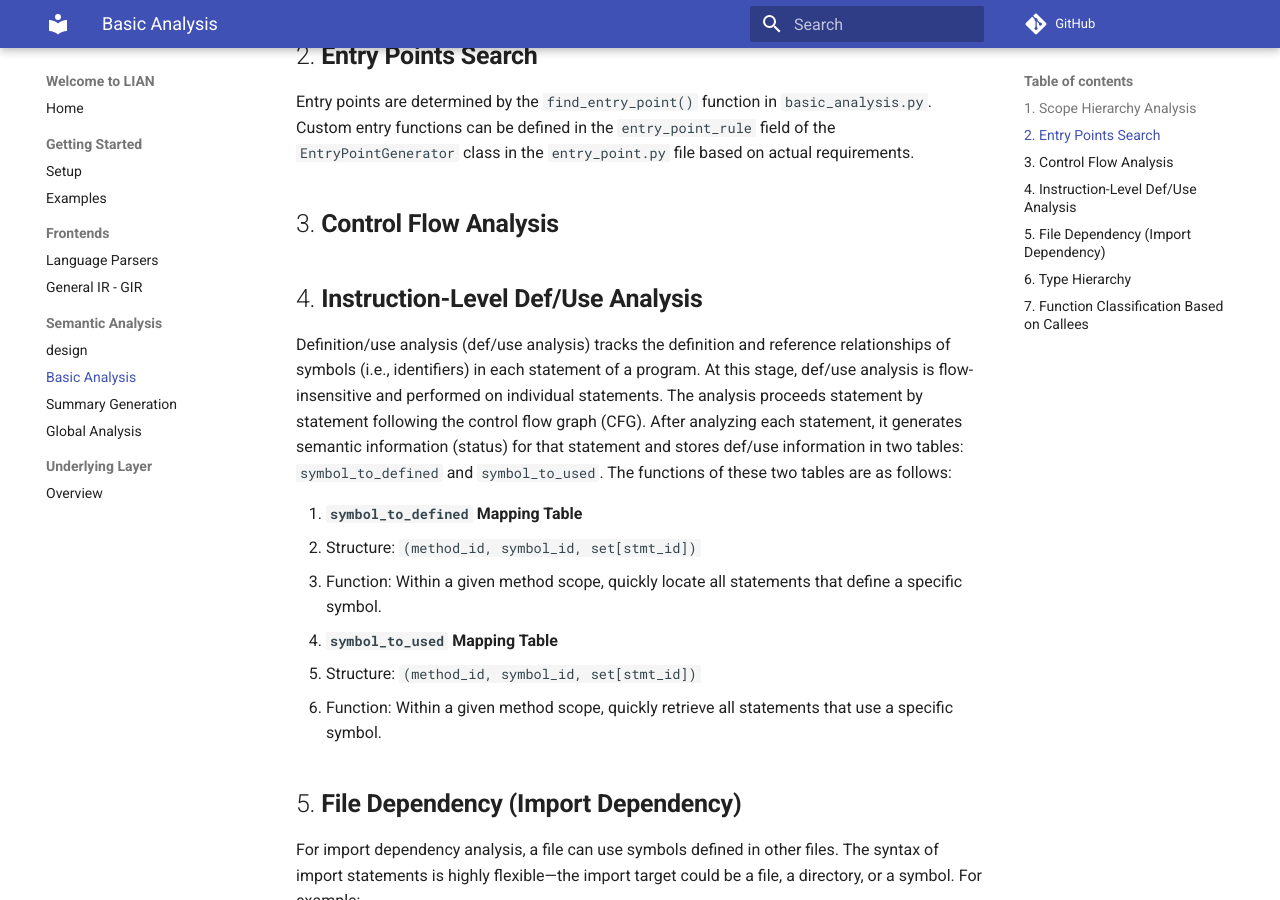
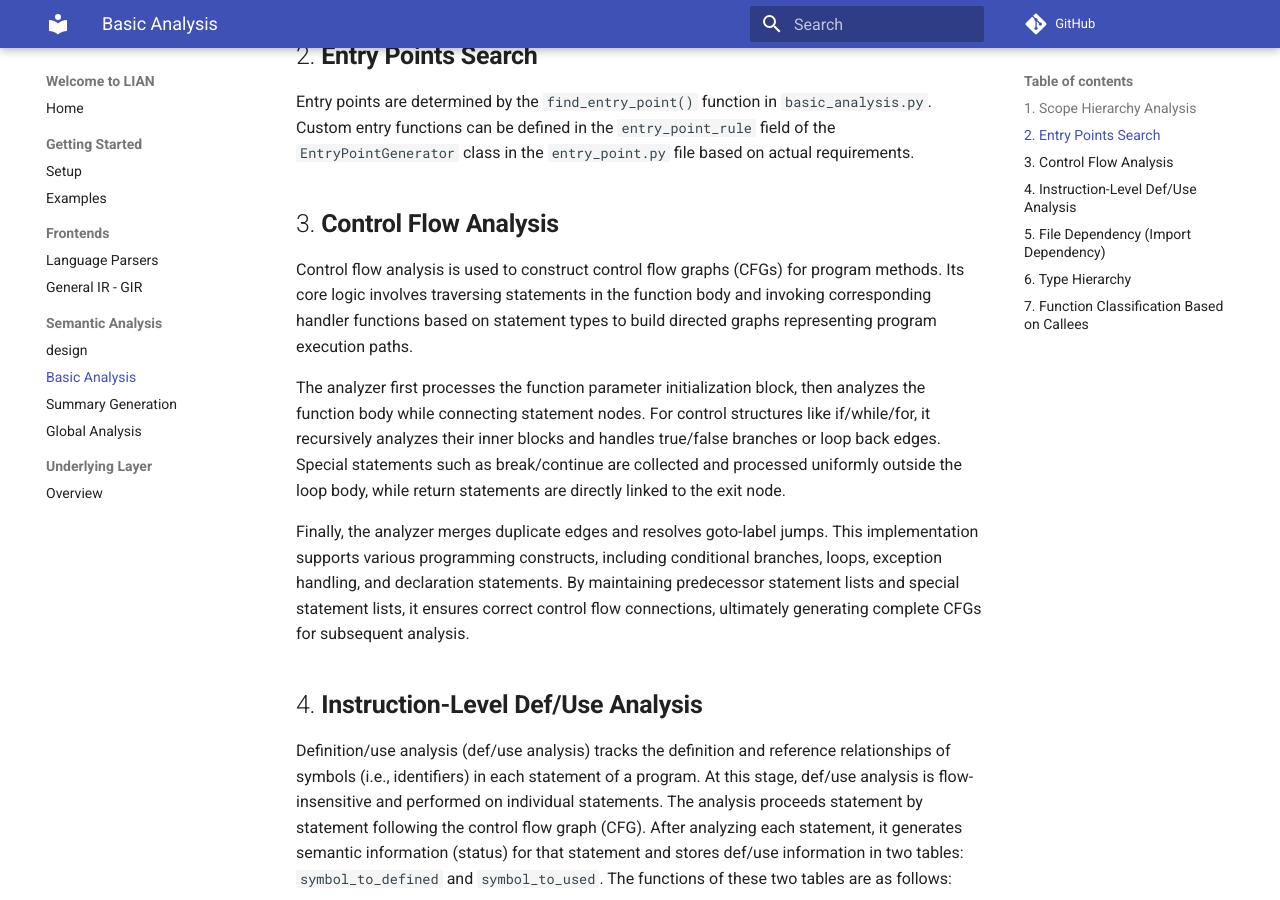
Before and after one commit to yang-guangliang/lian, an MkDocs documentation site: the page built from docs/en/basic_analysis.md, in a window 1280 px wide and 900 px high, scrolled down 335 px. Built offline with MkDocs 1.6.1 and Material for MkDocs 9.7.7, drawn with Linux system fonts in a browser that asks for light colours; comment, search, counter and statistics services are not loaded.

Commit message:
update docs/en/basic_analysis.md.
Signed-off-by: 梅傲寒 <3472274613@qq.com>

```diff
--- a/docs/en/basic_analysis.md
+++ b/docs/en/basic_analysis.md
@@ -9,6 +9,12 @@ Scope analysis is used to determine the effective range of symbols (including va
 Entry points are determined by the `find_entry_point()` function in `basic_analysis.py`. Custom entry functions can be defined in the `entry_point_rule` field of the `EntryPointGenerator` class in the `entry_point.py` file based on actual requirements.
 
 ## 3. **Control Flow Analysis**
+
+Control flow analysis is used to construct control flow graphs (CFGs) for program methods. Its core logic involves traversing statements in the function body and invoking corresponding handler functions based on statement types to build directed graphs representing program execution paths.
+
+The analyzer first processes the function parameter initialization block, then analyzes the function body while connecting statement nodes. For control structures like if/while/for, it recursively analyzes their inner blocks and handles true/false branches or loop back edges. Special statements such as break/continue are collected and processed uniformly outside the loop body, while return statements are directly linked to the exit node.
+
+Finally, the analyzer merges duplicate edges and resolves goto-label jumps. This implementation supports various programming constructs, including conditional branches, loops, exception handling, and declaration statements. By maintaining predecessor statement lists and special statement lists, it ensures correct control flow connections, ultimately generating complete CFGs for subsequent analysis.
 
 ## 4. **Instruction-Level Def/Use Analysis**
 
```
